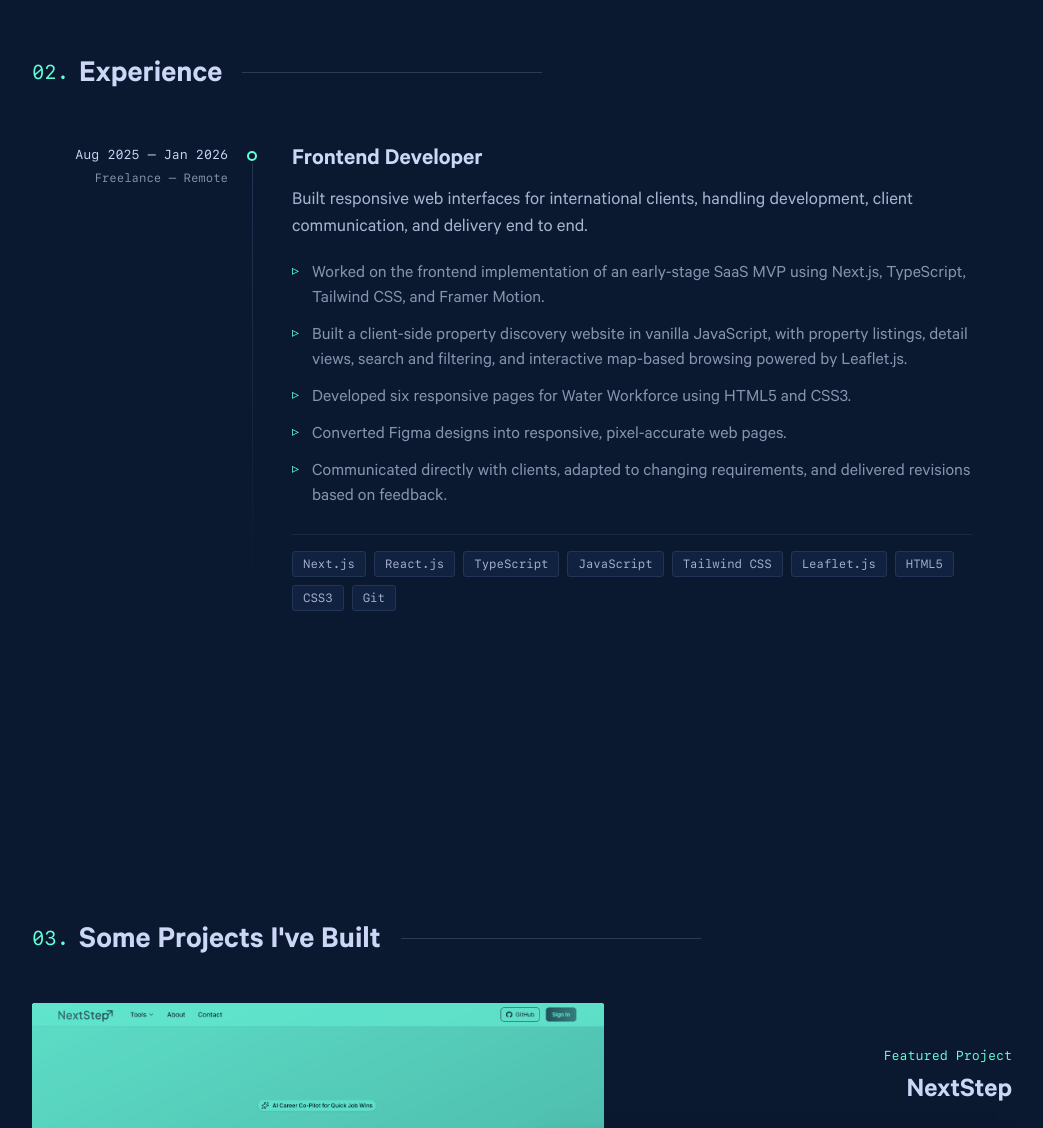
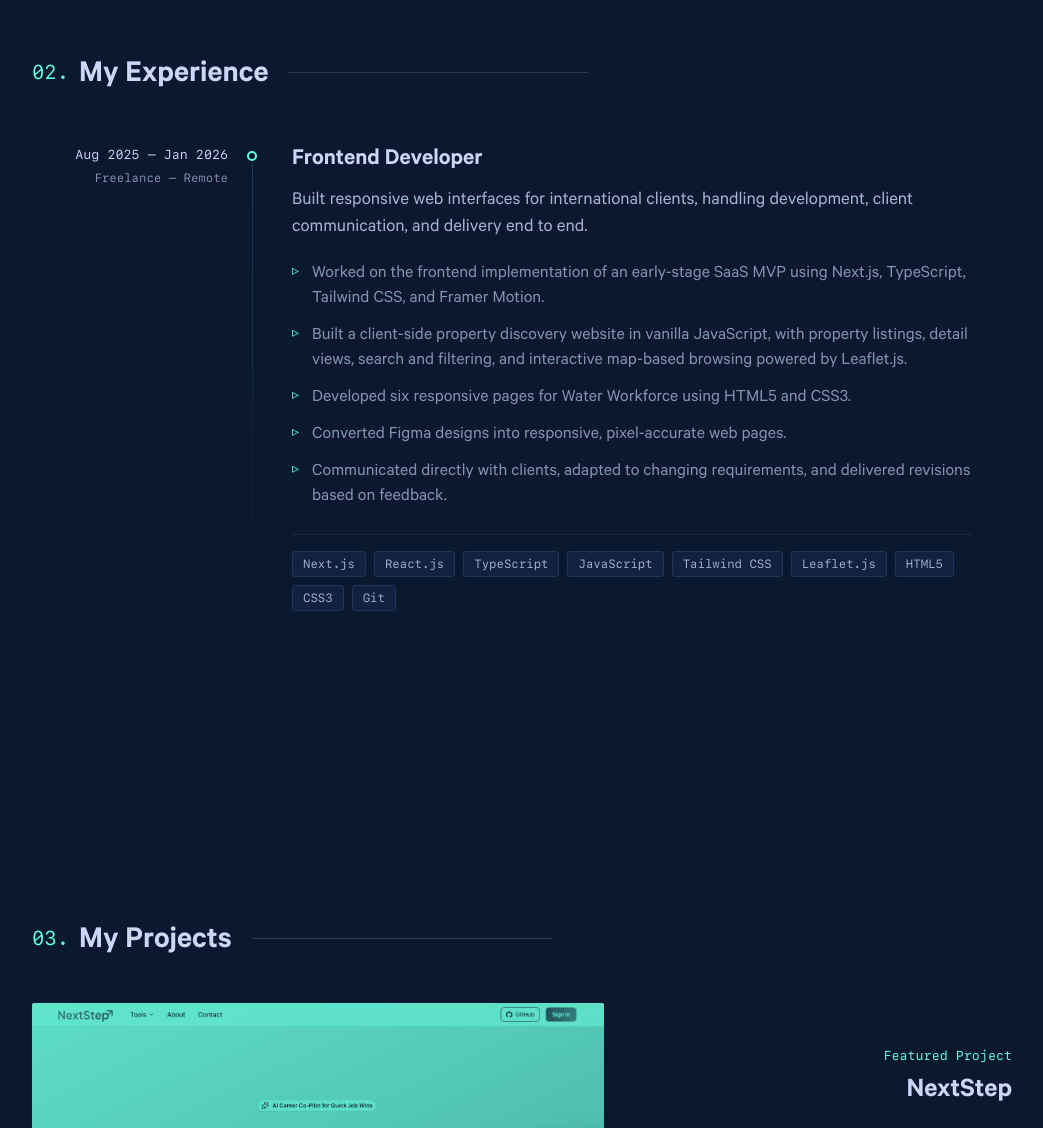
Before and after one commit to arafatYasir/Portfolio, a Next.js app: page / in a window 1280 px wide. Shown: the part 1832-2960 px from the top of the page, without its empty margins (118-1161 px from the left). Built offline with nearby package versions, Linux system fonts and the light colour scheme; no server answers.

Commit message:
feat: change title of projects and experience sections

```diff
--- a/app/components/ExperienceSection.tsx
+++ b/app/components/ExperienceSection.tsx
@@ -50,7 +50,7 @@ const ExperienceSection = () => {
                 </p>
 
                 <h3 className="font-calibre text-2xl leading-[31px] md:text-[32px] md:leading-[42px] text-[#ccd6f6] font-semibold whitespace-nowrap">
-                    Experience
+                    My Experience
                 </h3>
 
                 <hr
--- a/app/components/ProjectsSection.tsx
+++ b/app/components/ProjectsSection.tsx
@@ -57,7 +57,7 @@ const ProjectsSection = () => {
             <div className="flex items-center mt-2.5 mb-10">
                 <p className="font-mono text-lg md:text-xl leading-[23px] md:leading-[26px] text-[#64ffda] relative bottom-1 mr-2.5 select-none">03.</p>
 
-                <h3 className="font-calibre text-2xl leading-[31px] md:text-[32px] md:leading-[42px] text-[#ccd6f6] font-semibold">Some Projects I&apos;ve Built</h3>
+                <h3 className="font-calibre text-2xl leading-[31px] md:text-[32px] md:leading-[42px] text-[#ccd6f6] font-semibold">My Projects</h3>
 
                 <hr className={`flex-1 ${breakpoint3 ? "max-w-[300px]" : "md:max-w-[200px]"} border-[#2d3952] ${breakpoint2 ? "ml-5" : "ml-2.5"} relative bottom-1`} />
             </div>
```
